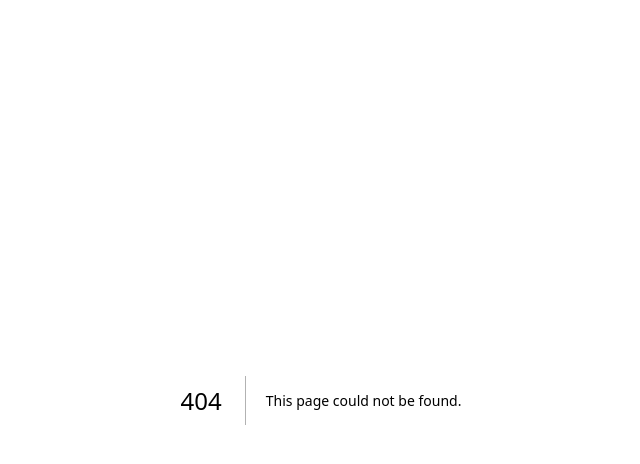
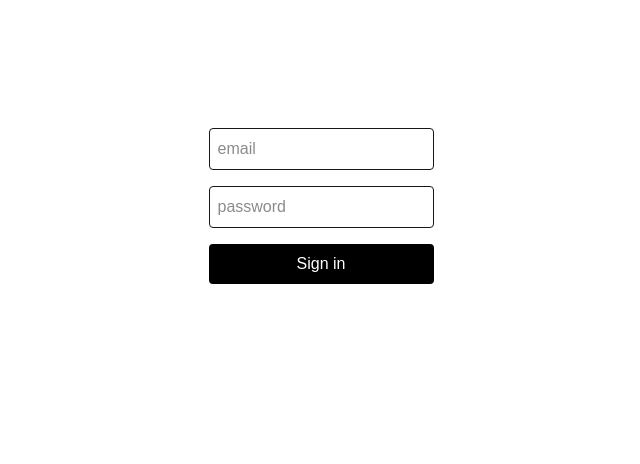
Before and after one commit to Dazzanova/GoodCode, a Next.js app in the folder apps/web/: page /login in a window 1280 px wide. Before the commit this address had no page. Shown: the top 464 px of the page, without its empty margins (319-959 px from the left). Built offline with nearby package versions, Linux system fonts and the light colour scheme.

Commit message:
feat(auth): add login page and session provider

```diff
--- /dev/null
+++ b/apps/web/app/login/page.tsx
@@ -0,0 +1,31 @@
+// app/login/page.tsx
+"use client";
+
+import { signIn } from "next-auth/react";
+import { useState } from "react";
+
+export default function LoginPage() {
+  const [email, setEmail] = useState("");
+  const [password, setPassword] = useState("");
+  const [error, setError] = useState("");
+
+  const handleSubmit = async (e: React.FormEvent) => {
+    e.preventDefault();
+    const res = await signIn("credentials", {
+      email,
+      password,
+      redirect: false,
+    });
+    if (res?.error) setError("Invalid credentials");
+    else window.location.href = "/dashboard";
+  };
+
+  return (
+    <form onSubmit={handleSubmit} className="flex flex-col gap-4 max-w-sm mx-auto mt-32">
+      <input value={email} onChange={(e) => setEmail(e.target.value)} placeholder="email" className="border p-2 rounded" />
+      <input type="password" value={password} onChange={(e) => setPassword(e.target.value)} placeholder="password" className="border p-2 rounded" />
+      {error && <p className="text-red-500">{error}</p>}
+      <button type="submit" className="bg-black text-white p-2 rounded">Sign in</button>
+    </form>
+  );
+}
--- /dev/null
+++ b/apps/web/components/providers/session-provider.tsx
@@ -0,0 +1,8 @@
+// components/providers/session-provider.tsx
+"use client";
+
+import { SessionProvider } from "next-auth/react";
+
+export function AuthProvider({ children }: { children: React.ReactNode }) {
+  return <SessionProvider>{children}</SessionProvider>;
+}
```
